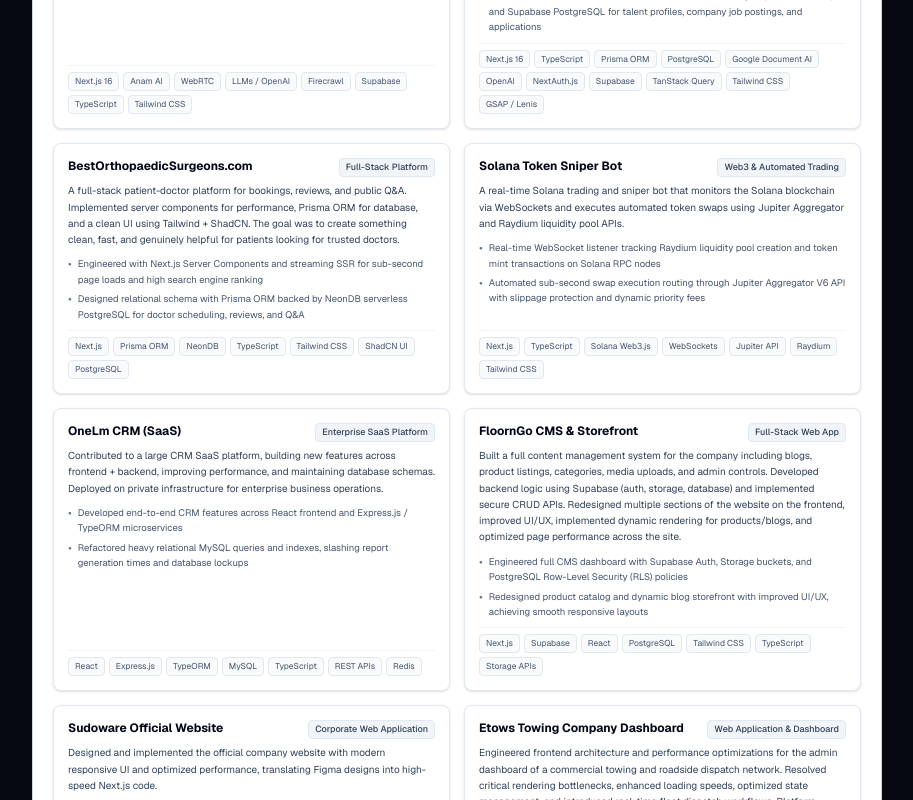
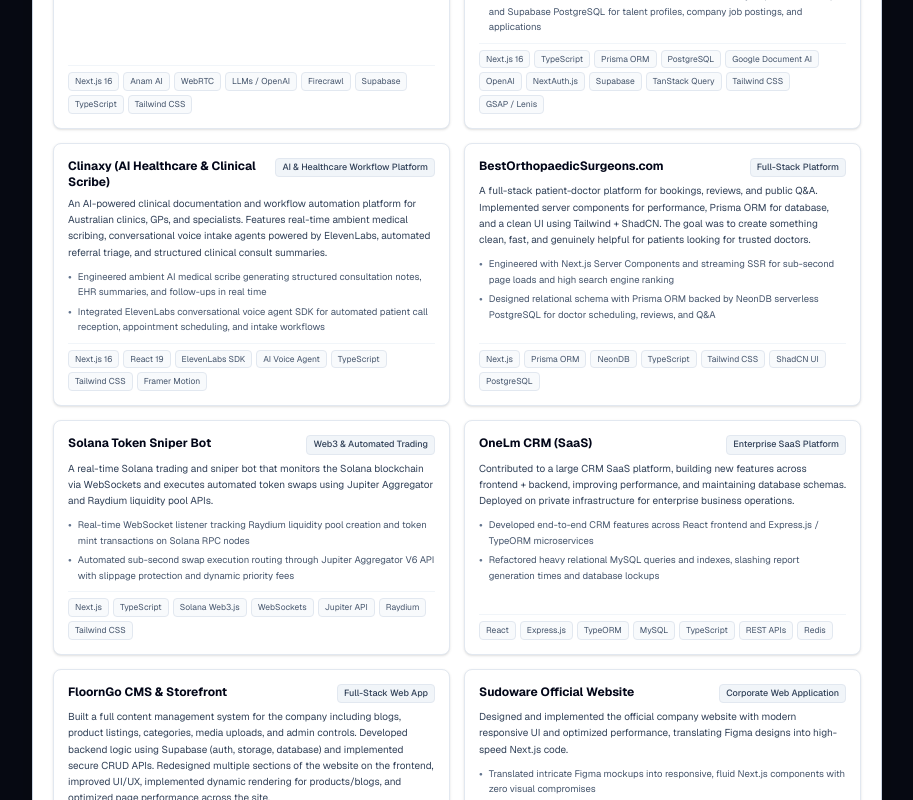
Before and after one commit to rabiahmed8/develepor-portfolio, a Next.js app: page /resume in a window 1280 px wide. Shown: the part 1232-2032 px from the top of the page, without its empty margins (183-1096 px from the left). Built offline with nearby package versions, Linux system fonts and the light colour scheme.

Commit message:
feat(projects): add Clinaxy AI Healthcare & Clinical Scribe platform

```diff
--- a/src/data/portfolioData.ts
+++ b/src/data/portfolioData.ts
@@ -221,6 +221,22 @@
     ]
   },
   {
+    id: "clinaxy",
+    name: "Clinaxy (AI Healthcare & Clinical Scribe)",
+    category: "AI & Healthcare Workflow Platform",
+    description: "An AI-powered clinical documentation and workflow automation platform for Australian clinics, GPs, and specialists. Features real-time ambient medical scribing, conversational voice intake agents powered by ElevenLabs, automated referral triage, and structured clinical consult summaries.",
+    tags: ["Next.js 16", "React 19", "ElevenLabs SDK", "AI Voice Agent", "TypeScript", "Tailwind CSS", "Framer Motion"],
+    demoUrl: "https://clinaxy.ai/",
+    isRepoPrivate: true,
+    repoNote: "Proprietary healthcare codebase under NDA",
+    highlights: [
+      "Engineered ambient AI medical scribe generating structured consultation notes, EHR summaries, and follow-ups in real time",
+      "Integrated ElevenLabs conversational voice agent SDK for automated patient call reception, appointment scheduling, and intake workflows",
+      "Developed end-to-end patient referral triage assessment system and provider dashboard with Next.js and Tailwind CSS",
+      "Designed intuitive clinical UI with Framer Motion transitions, responsive consult views, and robust state management"
+    ]
+  },
+  {
     id: "best-orthopaedic-surgeons",
     name: "BestOrthopaedicSurgeons.com",
     category: "Full-Stack Platform",
```
